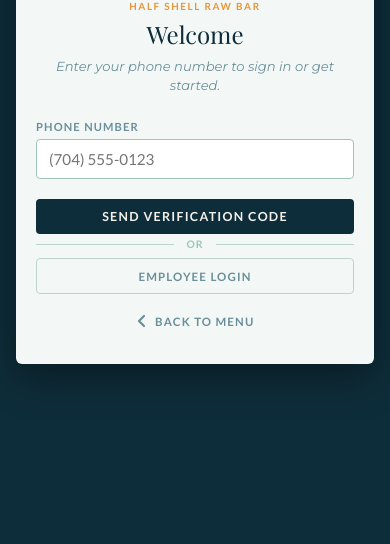
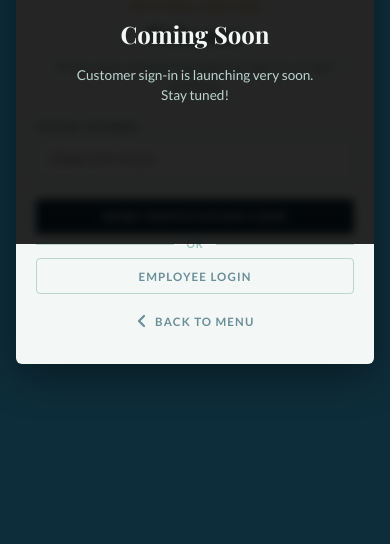
Before and after one commit to Garrettkelly11/half-shell-website, a plain HTML site: page user.html in a window 390 px wide. Shown: the part 300-844 px from the top of the page. Drawn offline with nearby package versions, Linux system fonts and the light colour scheme; no server answers; a web font is replaced by a local one.

Commit message:
feat: Deploy Coming Soon overlay and Firebase menu integration
User Interface:
- Add Coming Soon overlay to user.html blocking customer sign-in
- Implement semi-transparent dark backdrop with blur effect
- Maintain Employee Login accessibility with z-index layering
- Add responsive styling for mobile devices (≤ 400px)

Firebase Integration:
- Initialize Firebase configuration (firebase-config.js)
- Create MenuManager class for menu operations with timestamps
- Implement Toast API sync integration (sync-toast-endpoint.js)
- Add scheduled sync workflow via GitHub Actions

Employee Dashboard Refactor:
- Remove 6-oyster menu item limit
- Add search functionality for menu items
- Implement Toast sync button for preview and save workflow
- Real-time menu updates from multiple sources
- Comprehensive audit logging for all changes
- Graceful degradation when Toast not configured

Data Schema Updates:
- Migrate Firebase schema from array to object format with timestamps
- Two-stage Toast sync: preview → manual save (not automatic)

Files Modified: 7
Total Lines Added: ~200+ (CSS, HTML, JavaScript, and configuration)

```diff
--- a/User.html
+++ b/user.html
@@ -270,8 +270,64 @@
     }
     .logout-link:hover { color: #c0392b; }
 
+    /* Coming Soon Overlay - Simplified & Robust */
+    .coming-soon-overlay {
+      position: absolute;
+      top: 0;
+      left: 0;
+      right: 0;
+      bottom: 140px;
+      background: rgba(0, 0, 0, 0.85);
+      backdrop-filter: blur(4px);
+      -webkit-backdrop-filter: blur(4px);
+      display: flex;
+      flex-direction: column;
+      align-items: center;
+      justify-content: center;
+      z-index: 10;
+    }
+
+    .coming-soon-overlay h3 {
+      font-family: 'Playfair Display', serif;
+      font-size: 1.8rem;
+      color: #f3f8f6;
+      margin: 0 0 15px 0;
+      text-align: center;
+    }
+
+    .coming-soon-overlay p {
+      font-family: 'Lato', sans-serif;
+      font-size: 0.85rem;
+      color: #bcd4ce;
+      max-width: 250px;
+      text-align: center;
+      margin: 0;
+      line-height: 1.5;
+    }
+
+    .login-container {
+      position: relative;
+    }
+
+    .state-phone .divider {
+      position: relative;
+      z-index: 20;
+    }
+
+    .state-phone .btn-employee {
+      position: relative;
+      z-index: 20;
+    }
+
     @media (max-width: 400px) {
       .login-container { padding: 2rem 1.25rem; }
+      .coming-soon-overlay {
+        bottom: 120px;
+      }
+
+      .coming-soon-overlay h3 {
+        font-size: 1.5rem;
+      }
     }
   </style>
 </head>
@@ -285,6 +341,12 @@
     <div class="login-eyebrow">Half Shell Raw Bar</div>
     <h2>Welcome</h2>
     <p class="state-hint">Enter your phone number to sign in or get started.</p>
+
+    <!-- Coming Soon Overlay -->
+    <div class="coming-soon-overlay">
+      <h3>Coming Soon</h3>
+      <p>Customer sign-in is launching very soon. Stay tuned!</p>
+    </div>
 
     <div class="error-msg" id="phone-error"></div>
 
```
